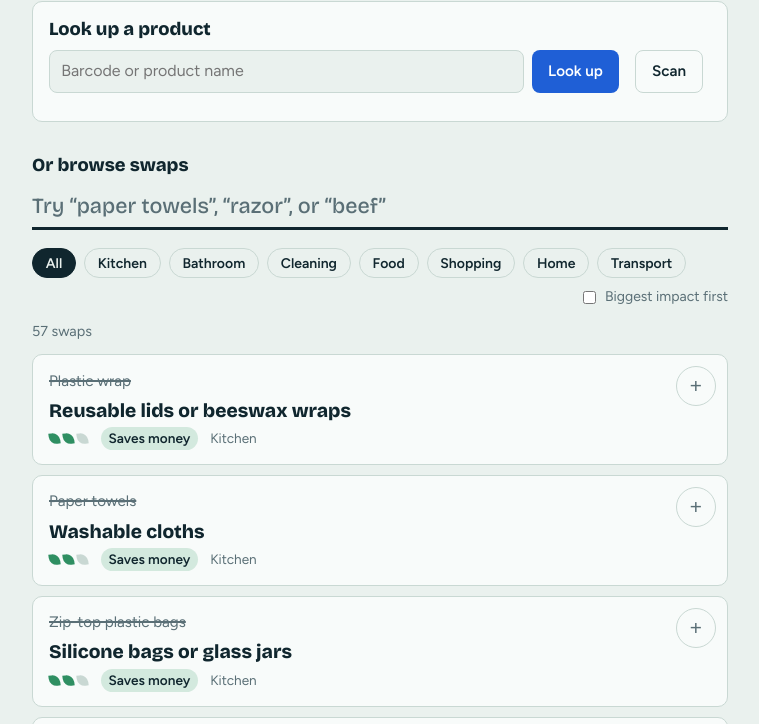
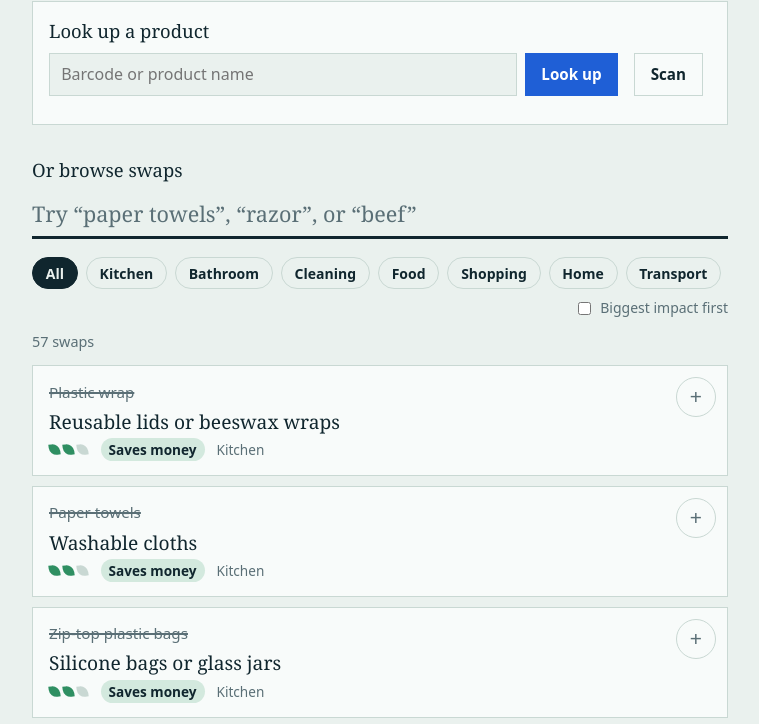
Before and after one commit to MatthewHuebert/Sustainability-Website, a plain HTML site: page index.html in a window 1280 px wide. Shown: the part 114-838 px from the top of the page, without its empty margins (260-1019 px from the left). Drawn offline with nearby package versions, Linux system fonts and the light colour scheme.

Commit message:
Aesthetic changes

```diff
--- a/css/style.css
+++ b/css/style.css
@@ -4,30 +4,30 @@ box-sizing:border-box;padding-top:env(safe-area-inset-top,0px);padding-bottom:en
 :root[data-theme="dark"]{color-scheme:dark;--bg:#0e1d22;--surface:#152a31;--ink:#e6f0ee;--muted:#93a9af;--line:#274149;--accent:#7aa5ff;--on-accent:#0e1d22;--leaf:#5fd09a;--chip:#1d4033;--warn:#f0c86a;--warnbg:#3a2f12}
 html{scroll-padding-top:env(safe-area-inset-top,0px)}
 *,*::before,*::after{box-sizing:inherit}
-body{margin:0;background:var(--bg);color:var(--ink);font:400 1rem/1.55 Figtree,system-ui,sans-serif}
+body{margin:0;background:var(--bg);color:var(--ink);font:400 1rem/1.55 "Atkinson Hyperlegible",system-ui,sans-serif}
 main{max-width:46rem;margin:0 auto;padding:2.5rem 1.25rem 4rem}
-h1{font:800 clamp(2.1rem,7vw,3.4rem)/1.02 "Bricolage Grotesque",Figtree,sans-serif;letter-spacing:-.02em;margin:0 0 1.25rem}
-.search{display:block;width:100%;font:500 1.35rem "Bricolage Grotesque",Figtree,sans-serif;color:var(--ink);background:transparent;border:0;border-bottom:3px solid var(--ink);padding:.5rem 0;border-radius:0}
+h1{font:400 clamp(2.1rem,7vw,3.4rem)/1.02 "Young Serif",Georgia,serif;letter-spacing:-.01em;margin:0 0 1.25rem}
+.search{display:block;width:100%;font:400 1.35rem "Young Serif",Georgia,serif;color:var(--ink);background:transparent;border:0;border-bottom:3px solid var(--ink);padding:.5rem 0;border-radius:0}
 .search::placeholder{color:var(--muted)}
 .search:focus{outline:none;border-color:var(--accent)}
 :focus-visible{outline:3px solid var(--accent);outline-offset:2px}
 .tools{display:flex;flex-wrap:wrap;gap:.5rem;margin:1.1rem 0 .5rem;align-items:center}
-.chip{font:600 .875rem Figtree,sans-serif;color:var(--ink);background:transparent;border:1.5px solid var(--line);border-radius:99px;padding:.35rem .8rem;cursor:pointer}
+.chip{font:700 .875rem "Atkinson Hyperlegible",system-ui,sans-serif;color:var(--ink);background:transparent;border:1.5px solid var(--line);border-radius:99px;padding:.35rem .8rem;cursor:pointer}
 .chip[aria-pressed="true"]{background:var(--ink);color:var(--bg);border-color:var(--ink)}
 .sort{margin-left:auto;font-size:.875rem;color:var(--muted);display:flex;gap:.4rem;align-items:center;cursor:pointer}
 .count{color:var(--muted);font-size:.9rem;margin:.75rem 0}
 ul{list-style:none;margin:0;padding:0;display:grid;gap:.6rem}
-li{background:var(--surface);border:1px solid var(--line);border-radius:10px;display:flex;align-items:flex-start}
+li{background:var(--surface);border:1px solid var(--line);border-radius:0;display:flex;align-items:flex-start}
 details{flex:1;min-width:0}
 summary{list-style:none;cursor:pointer;padding:.9rem 1rem;display:grid;gap:.35rem}
 summary::-webkit-details-marker{display:none}
 .from{color:var(--muted);text-decoration:line-through;text-decoration-thickness:1.5px;font-size:.95rem}
-.to{font:800 1.2rem/1.2 "Bricolage Grotesque",Figtree,sans-serif}
+.to{font:400 1.2rem/1.2 "Young Serif",Georgia,serif}
 .meta{display:flex;flex-wrap:wrap;gap:.4rem .75rem;align-items:center;font-size:.85rem;color:var(--muted)}
 .leaves{display:inline-flex;gap:3px;align-items:center}
 .leaves i{width:.7rem;height:.7rem;border-radius:0 70% 0 70%;background:var(--line);transform:rotate(-8deg)}
 .leaves i.on{background:var(--leaf)}
-.tag{padding:.05rem .5rem;border-radius:99px;background:var(--chip);color:var(--ink);font-weight:600}
+.tag{padding:.05rem .5rem;border-radius:99px;background:var(--chip);color:var(--ink);font-weight:700}
 .tag.u{background:var(--warnbg);color:var(--warn)}
 .body{padding:0 1rem 1rem;max-width:60ch}
 .body p{margin:.2rem 0 .6rem}
@@ -35,18 +35,20 @@ summary::-webkit-details-marker{display:none}
 .save[aria-pressed="true"]{background:var(--accent);border-color:var(--accent);color:var(--on-accent)}
 .empty{padding:2rem 0;color:var(--muted)}
 .list{margin-top:2.5rem;padding-top:1.5rem;border-top:3px solid var(--ink)}
-.list h2{font:800 1.5rem "Bricolage Grotesque",Figtree,sans-serif;margin:0 0 .25rem}
+.list h2{font:400 1.5rem "Young Serif",Georgia,serif;margin:0 0 .25rem}
 .list ol{margin:.75rem 0;padding-left:1.25rem}
-.btn{font:600 .95rem Figtree,sans-serif;background:var(--accent);color:var(--on-accent);border:0;border-radius:8px;padding:.55rem 1rem;cursor:pointer;margin-right:.5rem}
+.btn{font:700 .95rem "Atkinson Hyperlegible",system-ui,sans-serif;background:var(--accent);color:var(--on-accent);border:0;border-radius:0;padding:.55rem 1rem;cursor:pointer;margin-right:.5rem}
 .btn.ghost{background:transparent;color:var(--ink);border:1.5px solid var(--line)}
 #msg{font-size:.875rem;color:var(--muted)}
 @media (prefers-reduced-motion:no-preference){.save,.chip{transition:background .15s}}
 [hidden]{display:none!important}
-.lookup{margin:0 0 2rem;padding:1rem;background:var(--surface);border:1px solid var(--line);border-radius:10px}
-.lookup h2,.browse{font:800 1.15rem "Bricolage Grotesque",Figtree,sans-serif;margin:0 0 .6rem}
+.lookup{margin:0 0 2rem;padding:1rem;background:var(--surface);border:1px solid var(--line);border-radius:0}
+.lookup h2,.browse{font:400 1.15rem "Young Serif",Georgia,serif;margin:0 0 .6rem}
 #lkf{display:flex;flex-wrap:wrap;gap:.5rem}
-.lk{flex:1 1 12rem;font:inherit;padding:.5rem .7rem;border:1.5px solid var(--line);border-radius:8px;background:var(--bg);color:var(--ink)}
-#cam{width:100%;max-height:16rem;margin-top:.75rem;border-radius:8px;background:#000}
+.lk{flex:1 1 12rem;font:inherit;padding:.5rem .7rem;border:1.5px solid var(--line);border-radius:0;background:var(--bg);color:var(--ink)}
+#cam{width:100%;max-height:16rem;margin-top:.75rem;border-radius:0;background:#000}
 #lkmsg{margin-top:.6rem;color:var(--muted);font-size:.9rem}
-.hit{display:block;width:100%;text-align:left;font:inherit;color:var(--ink);background:transparent;border:1px solid var(--line);border-radius:8px;padding:.5rem .75rem;margin-top:.4rem;cursor:pointer}
+.hit{display:block;width:100%;text-align:left;font:inherit;color:var(--ink);background:transparent;border:1px solid var(--line);border-radius:0;padding:.5rem .75rem;margin-top:.4rem;cursor:pointer}
 #product{margin-top:.75rem}
+.alt{padding:.45rem 0;border-top:1px solid var(--line)}
+#alts{margin-top:.5rem}
```
